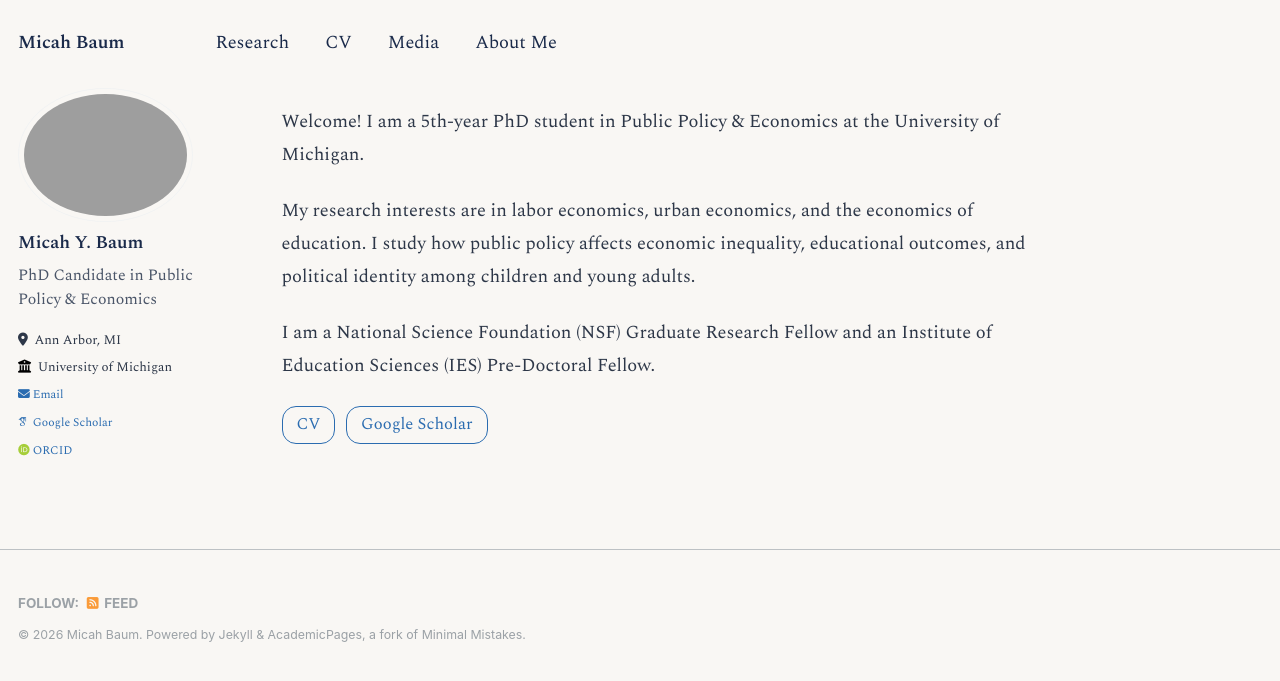
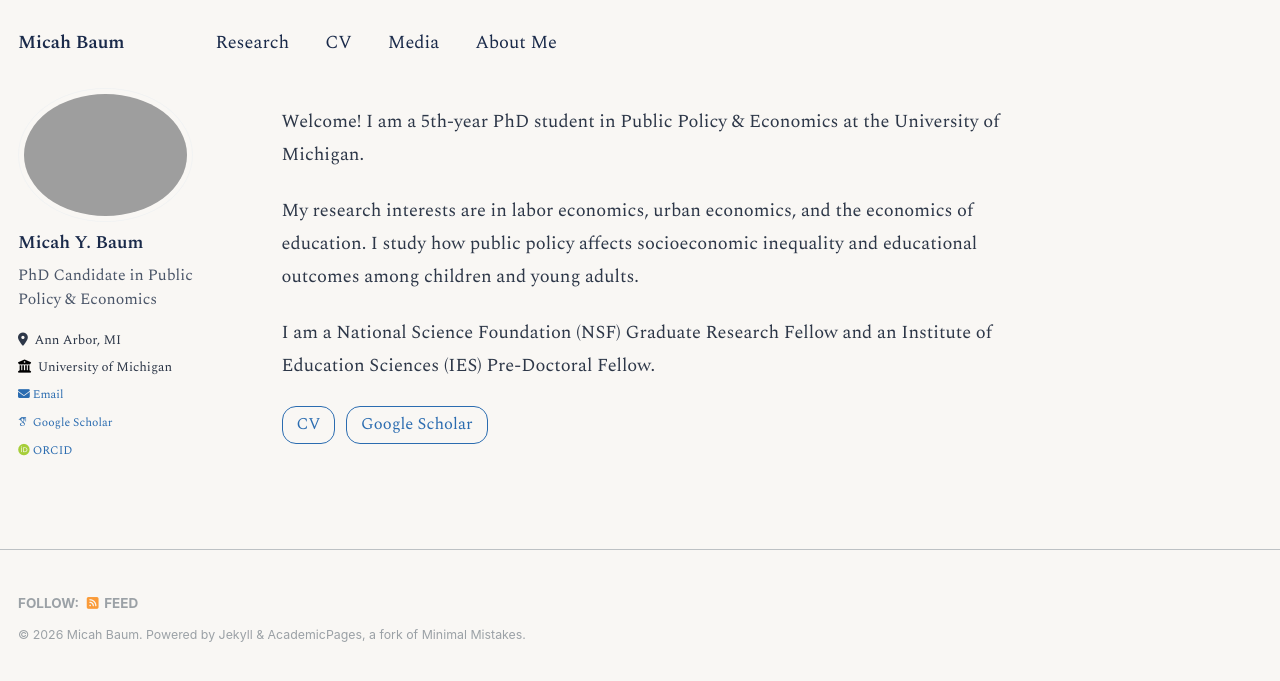
Before and after one commit to micah-baum/micah-baum.github.io, a Jekyll site: the page built from _pages/about.md, in a window 1280 px wide. Shown: the top 681 px of the page. Built offline with Jekyll 4.4.1, drawn with Linux system fonts in a browser that asks for light colours; some web fonts are replaced.

Commit message:
Update about.md

```diff
--- a/_pages/about.md
+++ b/_pages/about.md
@@ -8,7 +8,7 @@ redirect_from:
 
 Welcome! I am a 5th-year PhD student in Public Policy & Economics at the University of Michigan.
 
-My research interests are in labor economics, urban economics, and the economics of education. I study how public policy affects economic inequality, educational outcomes, and political identity among children and young adults.
+My research interests are in labor economics, urban economics, and the economics of education. I study how public policy affects socioeconomic inequality and educational outcomes among children and young adults.
 
 I am a National Science Foundation (NSF) Graduate Research Fellow and an Institute of Education Sciences (IES) Pre-Doctoral Fellow.
 
```
